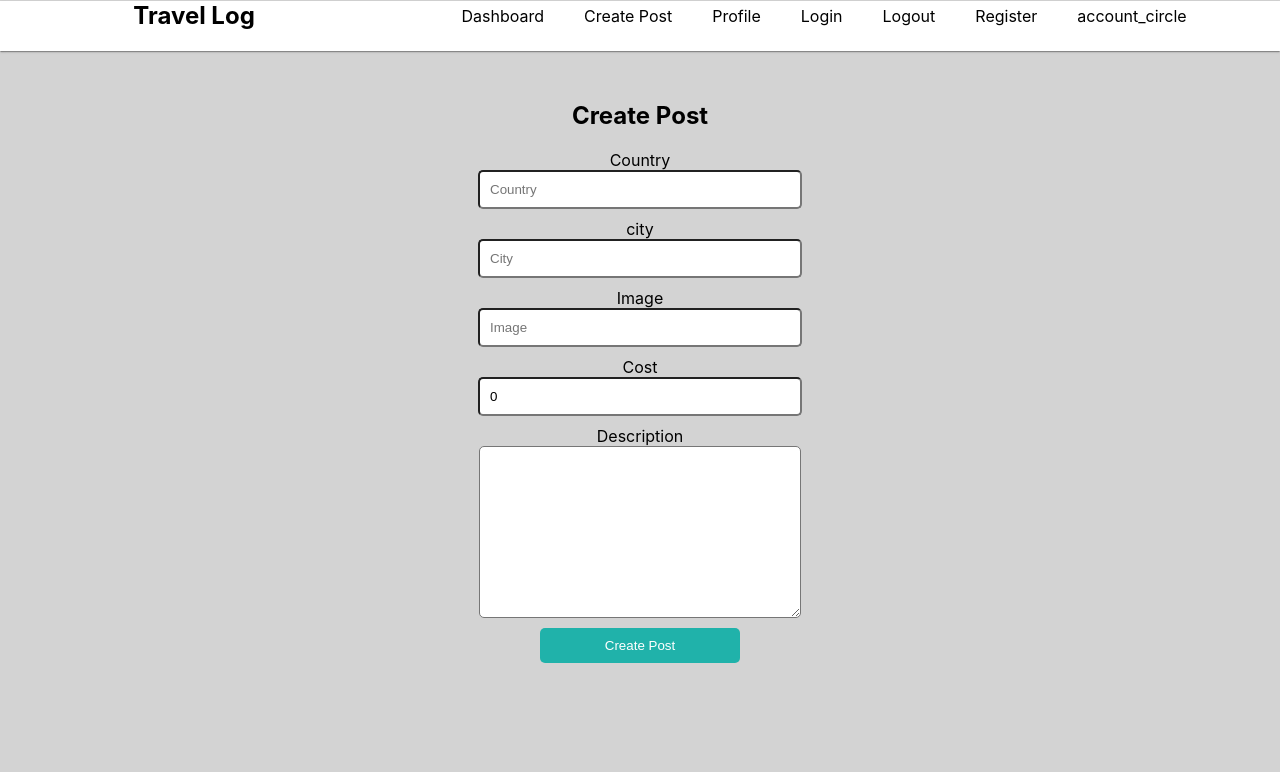
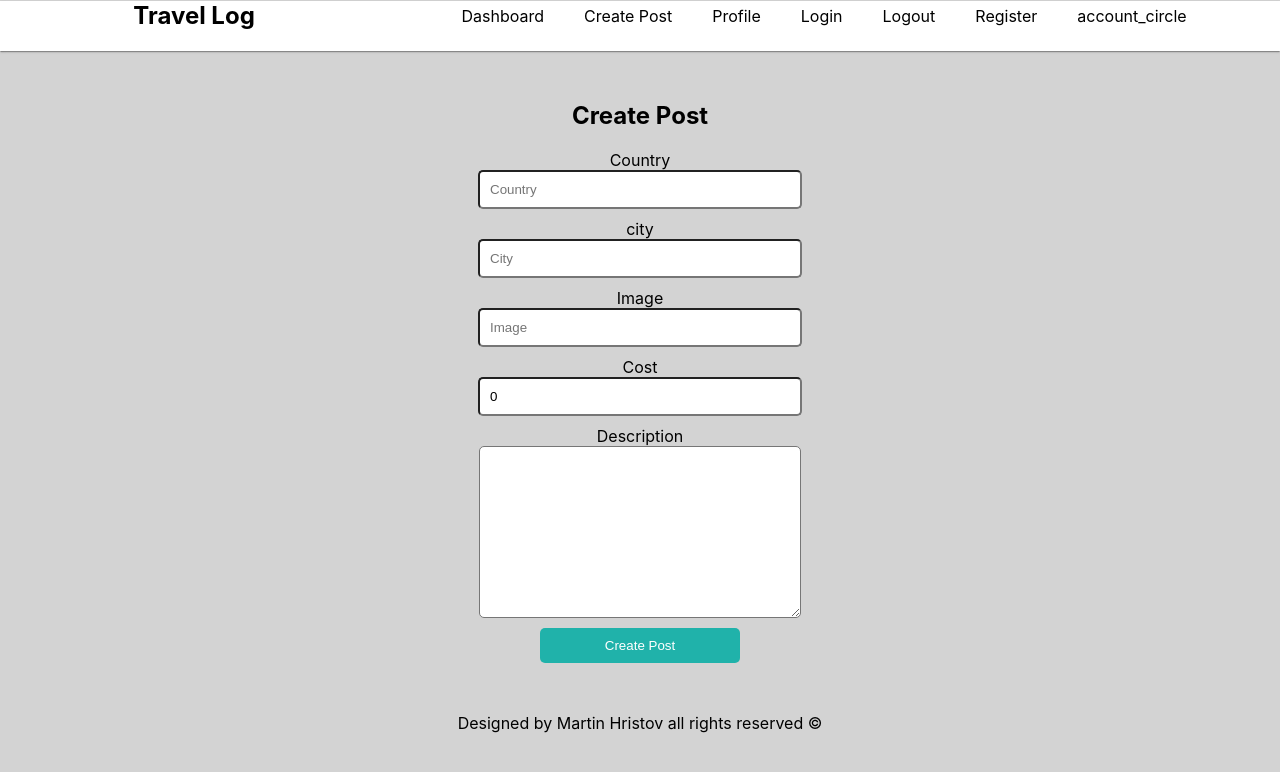
Before and after one commit to Asdiel85/Trave-Log, a React (Vite) app in the folder client/: page / in a window 1280 px wide. Shown: the top 772 px of the page. Built offline with nearby package versions, Linux system fonts and the light colour scheme.

Commit message:
added footer

```diff
--- a/client/package.json
+++ b/client/package.json
@@ -11,7 +11,8 @@
   },
   "dependencies": {
     "react": "^18.2.0",
-    "react-dom": "^18.2.0"
+    "react-dom": "^18.2.0",
+    "react-router-dom": "^6.18.0"
   },
   "devDependencies": {
     "@types/react": "^18.2.15",
--- a/client/src/App.jsx
+++ b/client/src/App.jsx
@@ -1,6 +1,7 @@
 import Navigation from "./components/Navigation.jsx"
 import CreatePost from "./components/CreatePost.jsx"
 import styles from  './App.module.css'
+import Footer from "./components/Footer.jsx"
 
 
 function App() {
@@ -9,6 +10,7 @@ function App() {
     <Navigation />
     <div className={styles.container}>
   <CreatePost />
+  <Footer />
     </div>
     </>
   )
--- /dev/null
+++ b/client/src/components/Footer.jsx
@@ -0,0 +1,6 @@
+import styles from './Footer.module.css'
+export default function Footer() {
+    return (
+        <footer className={styles.footer}>Designed by Martin Hristov all rights reserved &copy;</footer>
+    )
+}
--- /dev/null
+++ b/client/src/components/Footer.module.css
@@ -0,0 +1,4 @@
+.footer {
+    margin-top: 50px;
+    text-align: center;
+}
```
Also changed, not shown: 1 other file (tests, documents, lock files or other folders).
